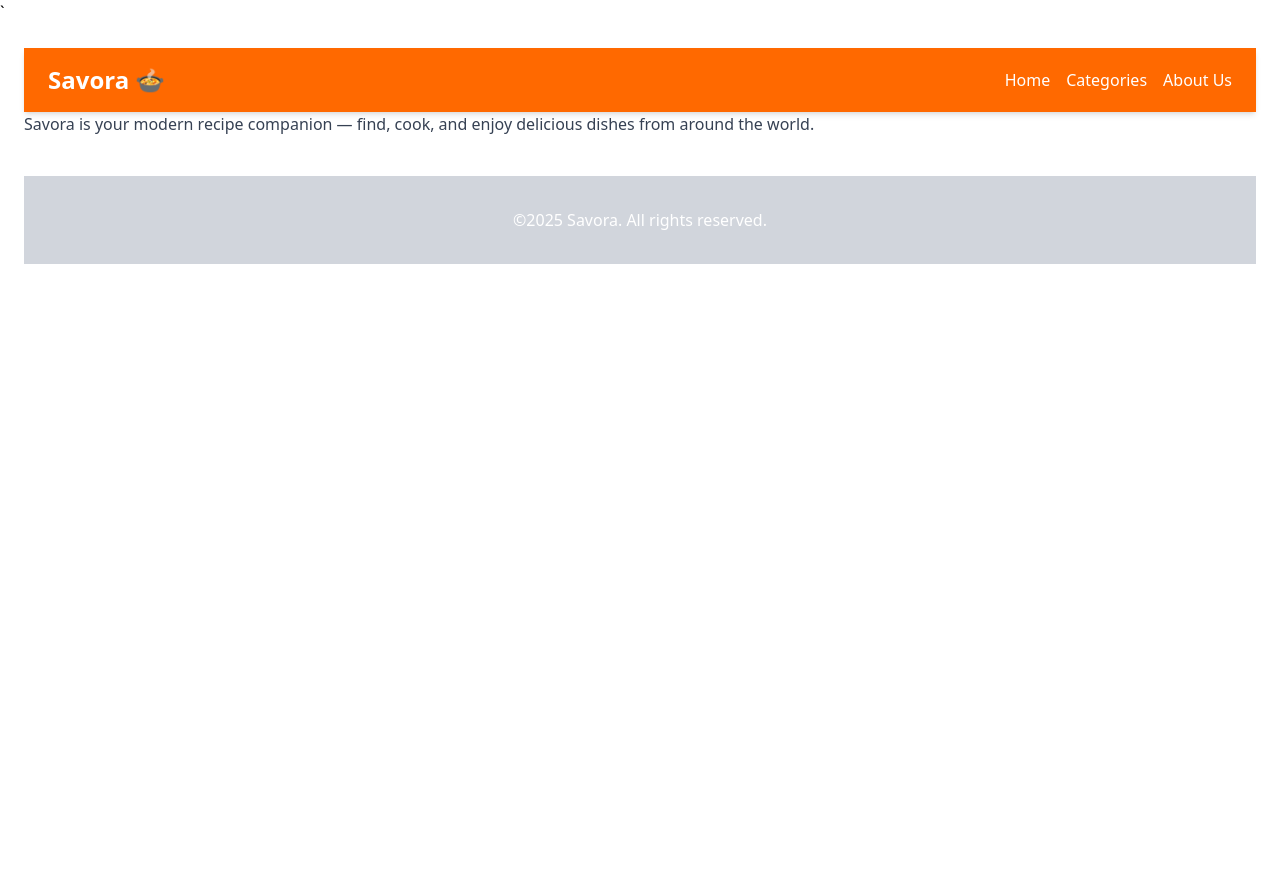
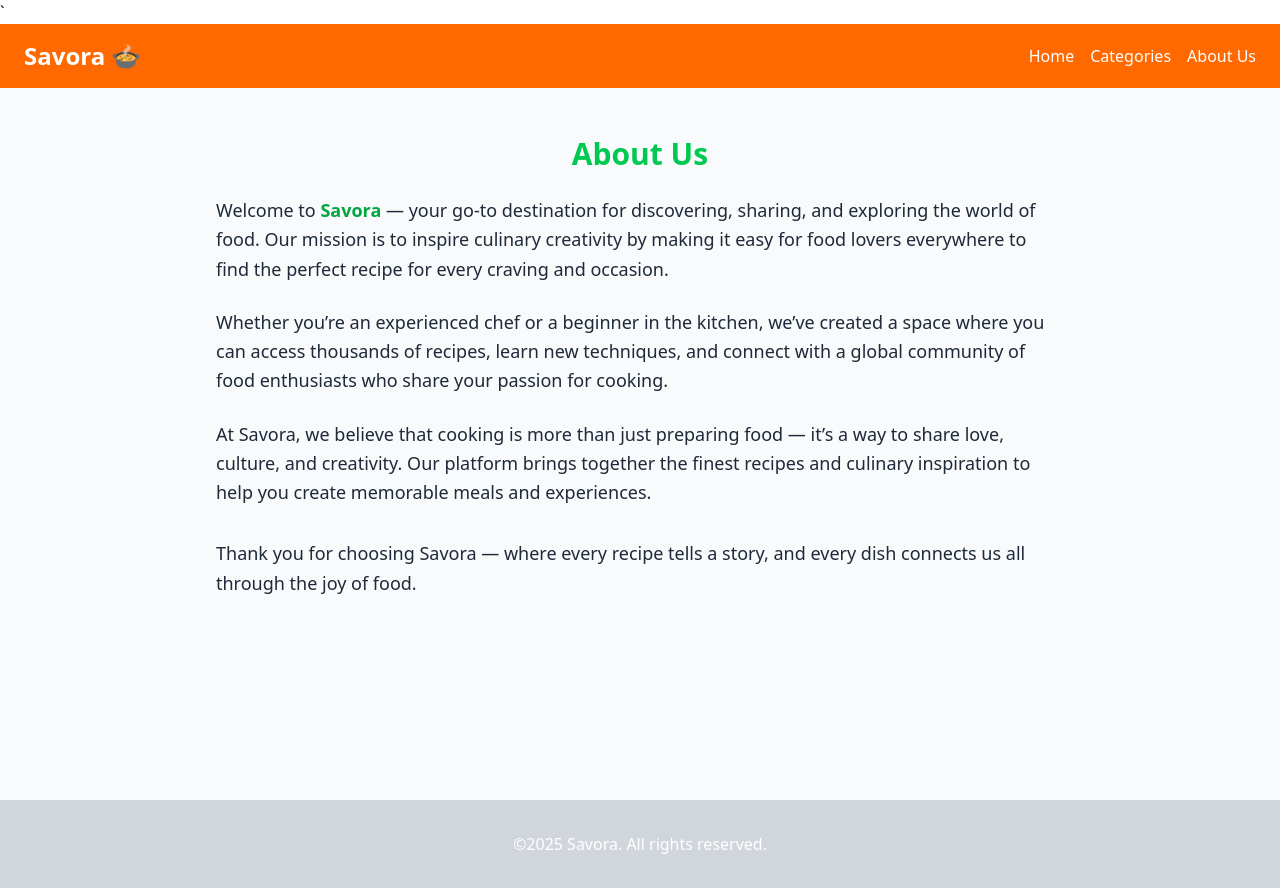
Before and after one commit to 00bex/recipe-finder, a React (Vite) app: page /about in a window 1280 px wide. Before the commit the page ends 800 px from the top, so only its background shows below. Built offline with nearby package versions, Linux system fonts and the light colour scheme.

Commit message:
feat: Updated the about us page

```diff
--- a/src/Pages/About.jsx
+++ b/src/Pages/About.jsx
@@ -1,18 +1,43 @@
 import React from "react";
+import Navbar from "../components/Navbar";
 import Footer from "../components/Footer";
-import Navbar from "../components/Navbar";
 
 const About = () => {
   return (
-
-    <div className="p-6">
-     <Navbar/>
-
-      <p className="text-gray-700">
-        Savora is your modern recipe companion — find, cook, and enjoy delicious dishes from around the world.
-      </p>
-      <Footer/>
-    </div>
+    <>
+      <Navbar />
+      <div className="min-h-screen bg-gray-50 text-gray-800 flex flex-col justify-between">
+        <div className="flex-grow max-w-4xl mx-auto px-6 py-12">
+          <h1 className="text-3xl font-bold text-green-500 mb-6 text-center">
+            About Us
+          </h1>
+          <p className="text-lg leading-relaxed mb-6">
+            Welcome to <span className="font-semibold text-green-600">Savora</span> —
+            your go-to destination for discovering, sharing, and exploring the
+            world of food. Our mission is to inspire culinary creativity by making
+            it easy for food lovers everywhere to find the perfect recipe for every
+            craving and occasion.
+          </p>
+          <p className="text-lg leading-relaxed mb-6">
+            Whether you’re an experienced chef or a beginner in the kitchen,
+            we’ve created a space where you can access thousands of recipes,
+            learn new techniques, and connect with a global community of
+            food enthusiasts who share your passion for cooking.
+          </p>
+          <p className="text-lg leading-relaxed mb-8">
+            At Savora, we believe that cooking is more than just preparing food —
+            it’s a way to share love, culture, and creativity. Our platform brings
+            together the finest recipes and culinary inspiration to help you
+            create memorable meals and experiences.
+          </p>
+          <p className="text-lg leading-relaxed">
+            Thank you for choosing Savora — where every recipe tells a story,
+            and every dish connects us all through the joy of food.
+          </p>
+        </div>
+        <Footer />
+      </div>
+    </>
   );
 };
 
```
